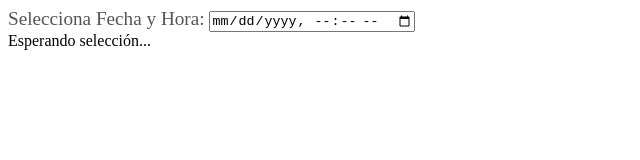
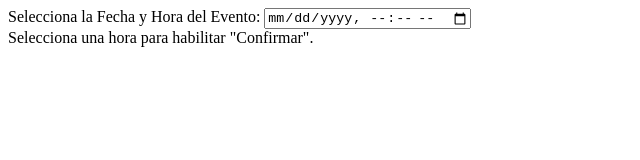
Before and after one commit to Betzy1919/selector-fecha-hora-BOT-RAT, a plain HTML site: page index.html in a window 1280 px wide. Shown: the whole page, without its empty margins (0-640 px from the left). Drawn offline with Linux system fonts and the light colour scheme.

Commit message:
Update index.html

```diff
--- a/index.html
+++ b/index.html
@@ -1,8 +1,8 @@
-<div class="picker-container">
-    <label for="fechaHora" style="font-size: 1.2em; color: #555;">Selecciona Fecha y Hora:</label>
-    <input type="datetime-local" id="fechaHora" class="native-input">
+<div class="input-container">
+    <label for="fechaHora" class="input-label">Selecciona la Fecha y Hora del Evento:</label>
+    <input type="datetime-local" id="fechaHora" class="native-datetime-input">
 </div>
 
 <div id="seleccion" class="summary-box">
-    Esperando selección...
+    Selecciona una hora para habilitar "Confirmar".
 </div>
```
